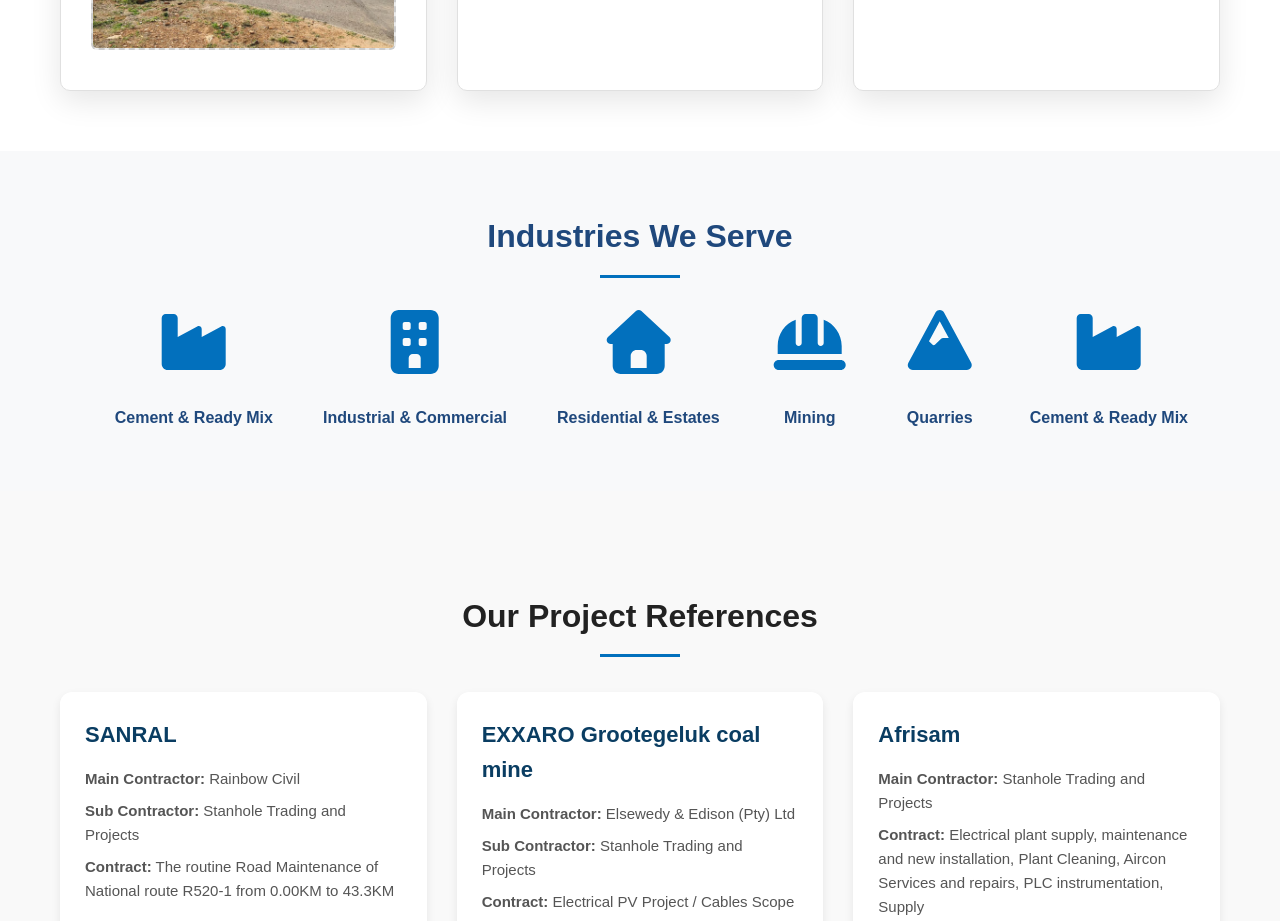
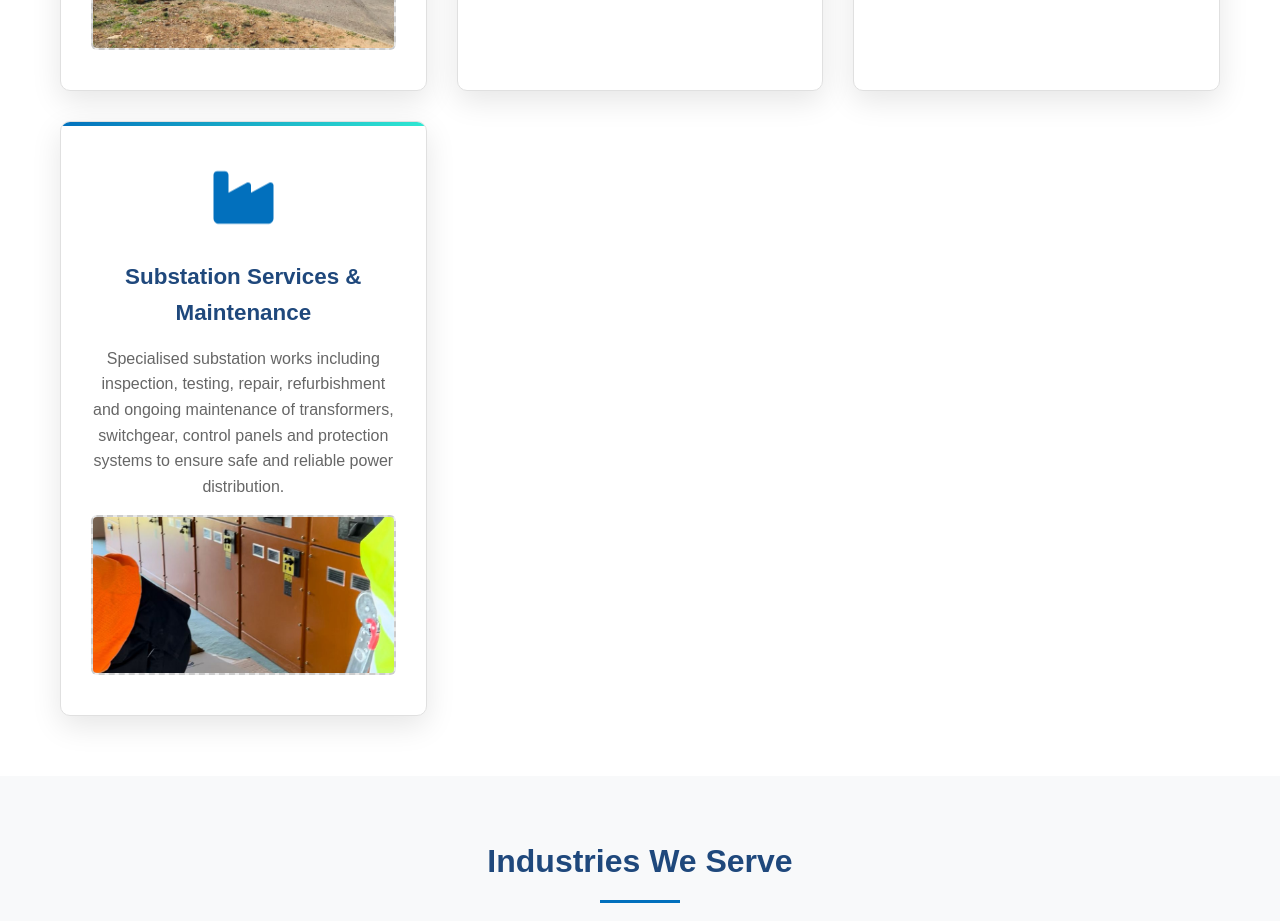
Before and after one commit to savage-kid-lk/stanhole, a React (Create React App) app: page / in a window 1280 px wide. Shown: the part 5400-6321 px from the top of the page. Built offline with nearby package versions, Linux system fonts and the light colour scheme.

Commit message:
added images

```diff
--- a/src/components/Services.js
+++ b/src/components/Services.js
@@ -28,6 +28,7 @@
 import substationImage from "../media/WhatsApp Image 2025-09-30 at 16.58.43_288e6706.jpg";
 import electrificationImage from "../media/WhatsApp Image 2025-09-30 at 17.16.04_f6d0a942.jpg";
 import metersImage from "../media/WhatsApp Image 2025-09-30 at 16.58.46_773d27fc.jpg";
+import stationImage from "../media/substation.jpg";
 
 const Services = () => {
   // Consolidated categories (fewer cards — each aggregates everything from the profile)
@@ -104,7 +105,17 @@
         "Electrical workshops for schools, classroom renovations (electrical scope), institutional electrification and facilities maintenance for government & educational clients.",
       image: metersImage,
       animation: "bounce"
+    },
+    {
+      icon: faIndustry,
+      title: "Substation Services & Maintenance",
+      description:
+        "Specialised substation works including inspection, testing, repair, refurbishment and ongoing maintenance of transformers, switchgear, control panels and protection systems to ensure safe and reliable power distribution.",
+      image: stationImage,
+      animation: "bounce"
     }
+
+
   ];
 
   // Industries you serve (kept concise) - Updated icons to be more relevant
```
Also changed, not shown: src/media/substation.jpg (added).
